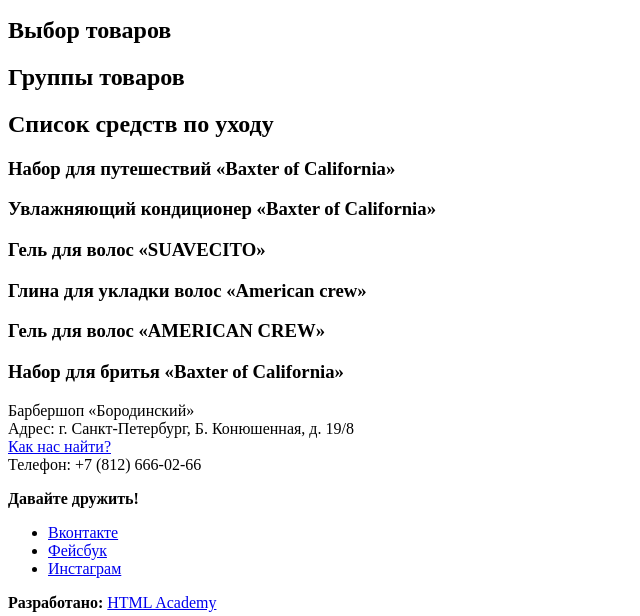
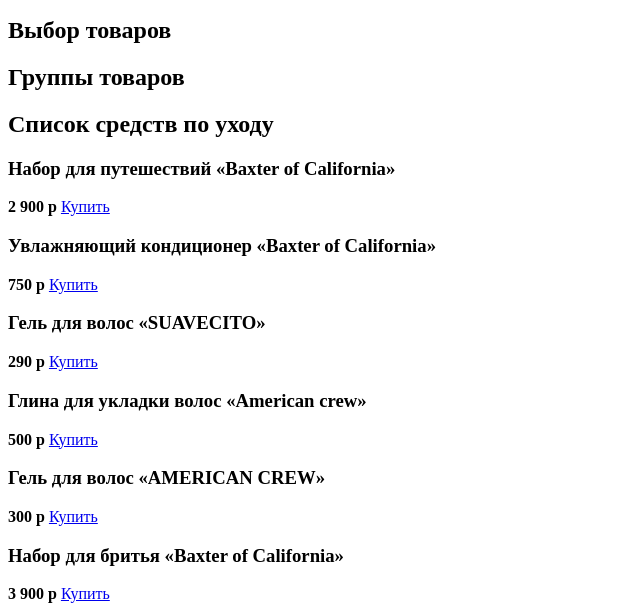
Before and after one commit to Frakir6/905665-barbershop, a plain HTML site: page catalog-shop.html in a window 1280 px wide. Shown: the part 303-919 px from the top of the page, without its empty margins (0-640 px from the left). Drawn offline with Linux system fonts and the light colour scheme.

Commit message:
Заглушка для кнопки купить и стоимость товара

```diff
--- a/catalog-shop.html
+++ b/catalog-shop.html
@@ -59,16 +59,28 @@
         <h2 class="visually-hidden">Список средств по уходу</h2>
         <h3>Набор для путешествий
 «Baxter of California»</h3>
+<b>2 900 p</b>
+<a class="button" href="#">Купить</a>
 <h3>Увлажняющий кондиционер
 «Baxter of California»</h3>
+<b>750 p</b>
+<a class="button" href="#">Купить</a>
 <h3>Гель для волос
 «SUAVECITO»</h3>
+<b>290 p</b>
+<a class="button" href="#">Купить</a>
 <h3>Глина для укладки волос
 «American crew»</h3>
+<b>500 p</b>
+<a class="button" href="#">Купить</a>
 <h3>Гель для волос
 «AMERICAN CREW»</h3>
+<b>300 p</b>
+<a class="button" href="#">Купить</a>
 <h3>Набор для бритья
 «Baxter of California»</h3>
+<b>3 900 p</b>
+<a class="button" href="#">Купить</a>
 
 
     </main>
```
